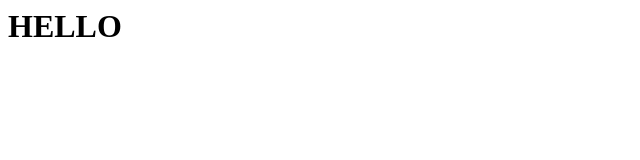
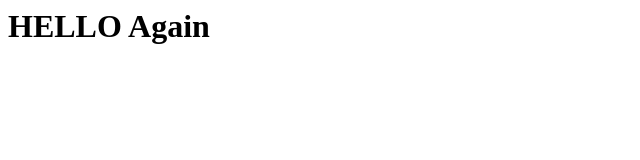
Before and after one commit to sugi1119/another_myproject, a plain HTML site: page index.html in a window 1280 px wide. Shown: the whole page, without its empty margins (0-640 px from the left). Drawn offline with Linux system fonts and the light colour scheme.

Commit message:
Edit the h1 contents

```diff
--- a/index.html
+++ b/index.html
@@ -1 +1 @@
-<h1>HELLO</h1>
+<h1>HELLO Again</h1>
```
